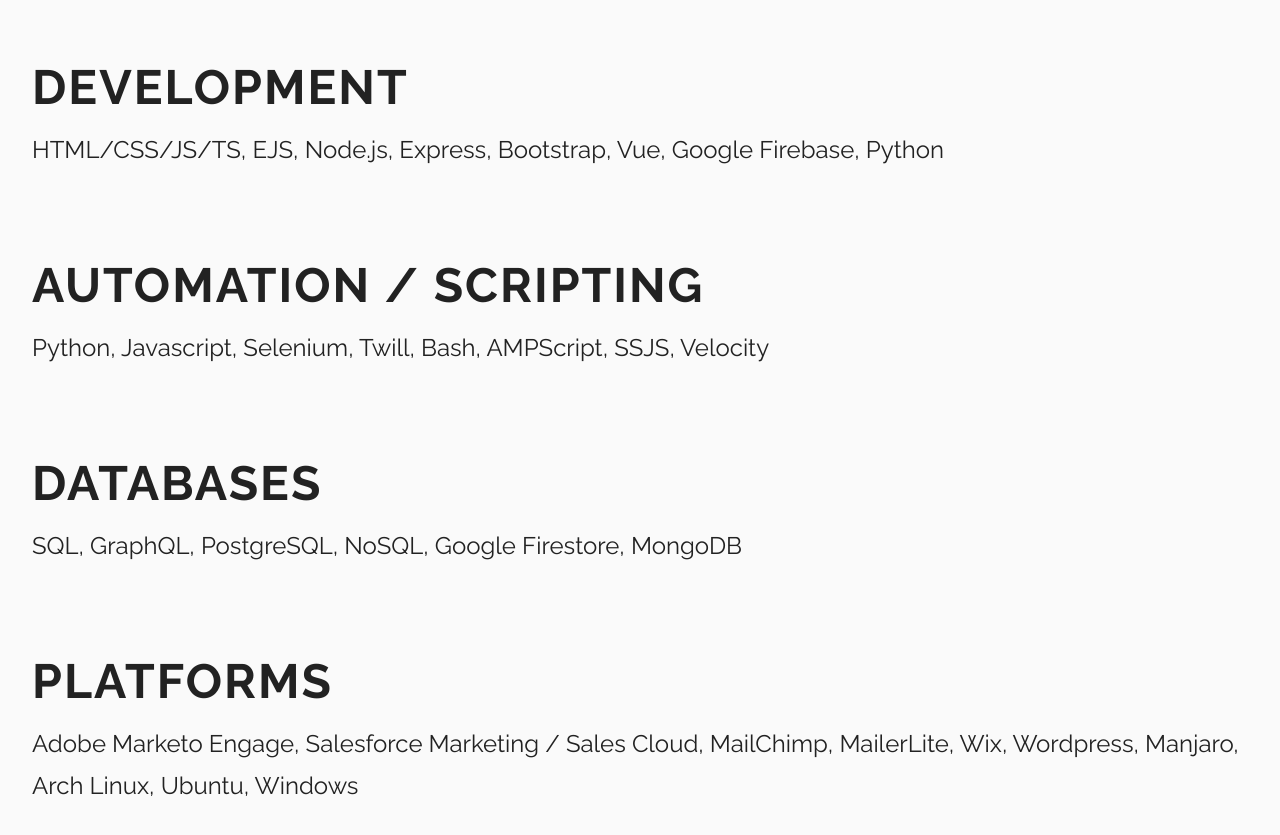
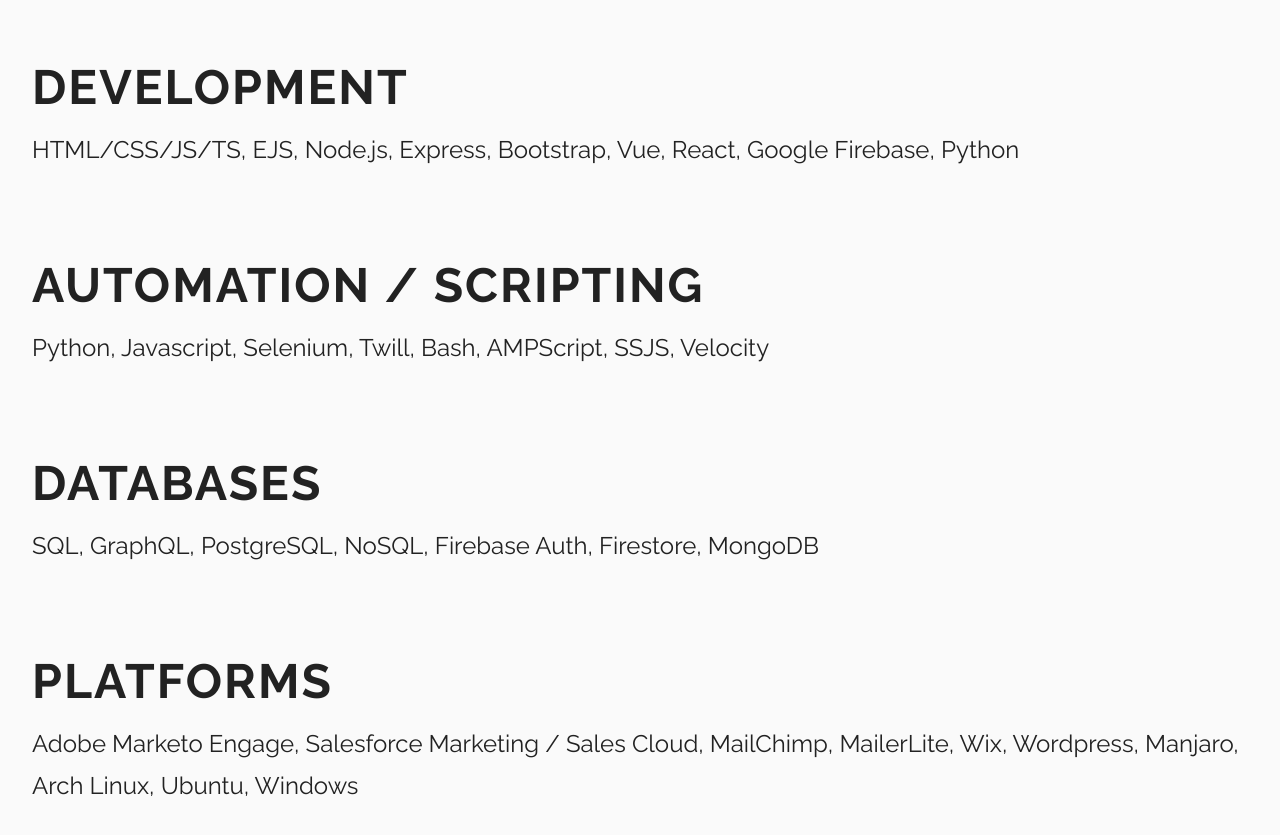
Before and after one commit to derekology/derekwco, a Vue app: page / in a window 1280 px wide. Shown: the part 2200-3035 px from the top of the page. Built offline with nearby package versions, Linux system fonts and the light colour scheme; the HTML template or start-up script is replaced by a standard one.

Commit message:
Update skills section

```diff
--- a/src/components/sections/SkillSection.vue
+++ b/src/components/sections/SkillSection.vue
@@ -2,7 +2,7 @@
     <div id="skills-list">
         <span class="section-header">Development</span>
         <p>
-            HTML/CSS/JS/TS, EJS, Node.js, Express, Bootstrap, Vue, Google Firebase, Python
+            HTML/CSS/JS/TS, EJS, Node.js, Express, Bootstrap, Vue, React, Google Firebase, Python
         </p>
         <span class="section-header">Automation / Scripting</span>
         <p>
@@ -10,7 +10,7 @@
         </p>
         <span class="section-header">Databases</span>
         <p>
-            SQL, GraphQL, PostgreSQL, NoSQL, Google Firestore, MongoDB
+            SQL, GraphQL, PostgreSQL, NoSQL, Firebase Auth, Firestore, MongoDB
         </p>
         <span class="section-header">Platforms</span>
         <p>
```
